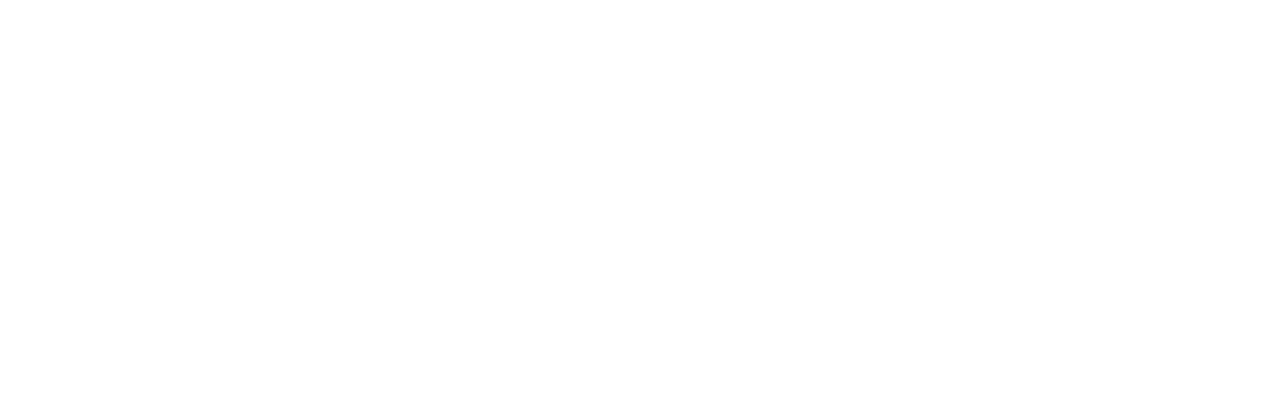
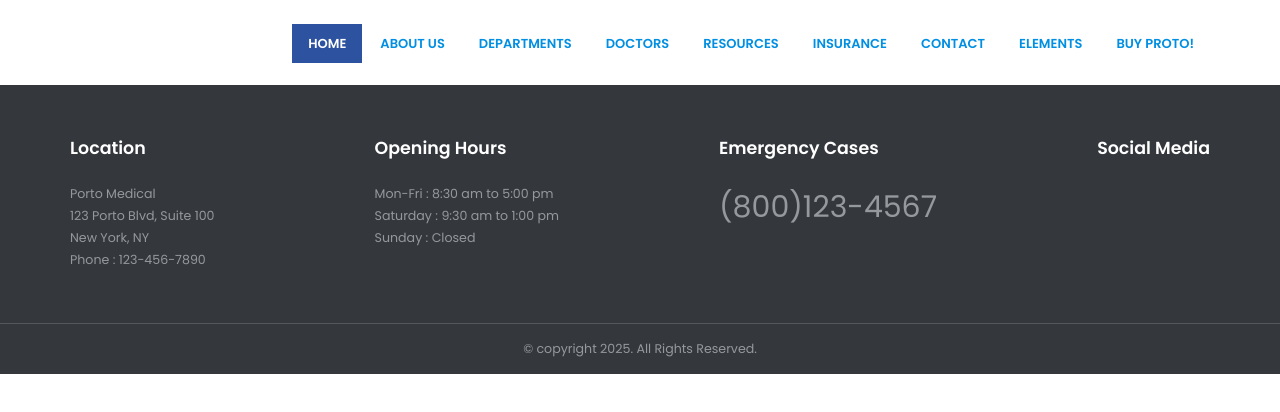
Before and after one commit to IbrahimOraby/porto-medical-template, a plain HTML site: page test.html in a window 1280 px wide. Drawn offline with Linux system fonts and the light colour scheme.

Commit message:
feat: add footer layout

```diff
--- a/sass/abstract/_variables.scss
+++ b/sass/abstract/_variables.scss
@@ -8,7 +8,12 @@ $body-color: #777777;
 
 $bg-grey: #f7f7f7;
 
+$footer-body-color: #95989c;
+
 $main-font: "Poppins", sans-serif;
 $fs-body-medium: 0.875rem;
+$fs-body-small: 0.788rem;
 $fs-title-medium: 1.875rem;
 $fs-sub-title: 1.2rem;
+
+$fs-title-footer: 1.091rem;
--- a/sass/base/_topography.scss
+++ b/sass/base/_topography.scss
@@ -4,7 +4,7 @@ body {
 	font-family: $main-font;
 }
 
-.container{
-    max-width:1140px;
-    margin: 0 auto;
+.container {
+	max-width: 1140px;
+	margin: 0 auto;
 }
--- /dev/null
+++ b/sass/layout/_footer.scss
@@ -0,0 +1,42 @@
+.footer {
+	background-color: #34383d;
+
+	.container {
+		display: flex;
+		flex-direction: row;
+        flex-wrap: wrap;
+		justify-content: space-between;
+		padding-block: 50px;
+	}
+
+	&__section {
+	}
+	&__heading {
+		color: $light-color;
+		font-weight: 600;
+		font-size: $fs-title-footer;
+		margin-bottom: 24px;
+	}
+
+	&__list {
+		list-style: none;
+		color: $footer-body-color;
+		font-size: $fs-body-small;
+		li {
+			margin-bottom: 4px;
+		}
+	}
+
+	&__emergencyinfo {
+		color: $footer-body-color;
+		font-size: $fs-title-medium;
+	}
+
+	&__copyrights {
+		border-top: 0.5px solid #53585e;
+		color: $footer-body-color;
+		font-size: $fs-body-small;
+		text-align: center;
+		padding-block: 16px;
+	}
+}
--- a/sass/main.scss
+++ b/sass/main.scss
@@ -9,6 +9,7 @@
 
 //layout
 @import "./layout/navbar";
+@import "./layout/footer";
 
 //components
 @import "./components/btns";
--- a/test.html
+++ b/test.html
@@ -33,7 +33,7 @@
 
 		<!--1 navbar layout -->
 
-		<!-- <nav class="navbar">
+		<nav class="navbar">
 			<div class="container">
 				<div class="navbar__logo">
 					<a href="#"><img src="./assets/images/logo-medical.png" alt="" /></a>
@@ -51,7 +51,7 @@
 				</ul>
 			</div>
 		</nav>
-		<div class="dd">
+		<!-- <div class="dd">
 			<div class="container">
 				<p>
 					Lorem ipsum dolor sit amet consectetur, adipisicing elit. Repellat
@@ -69,5 +69,40 @@
 			</div>
 		</div> -->
 		<!-- ====================================  -->
+
+		<!--2 footer layout -->
+		<footer class="footer">
+			<div class="container">
+				<div class="footer__section">
+					<h2 class="footer__heading">Location</h2>
+					<ul class="footer__list">
+						<li>Porto Medical</li>
+						<li>123 Porto Blvd, Suite 100</li>
+						<li>New York, NY</li>
+						<li>Phone : 123-456-7890</li>
+					</ul>
+				</div>
+				<div class="footer__section">
+					<h2 class="footer__heading">Opening Hours</h2>
+					<ul class="footer__list">
+						<li><span>Mon-Fri</span> : 8:30 am to 5:00 pm</li>
+						<li><span>Saturday</span> : 9:30 am to 1:00 pm</li>
+						<li><span>Sunday</span> : Closed</li>
+					</ul>
+				</div>
+				<div class="footer__section">
+					<h2 class="footer__heading">Emergency Cases</h2>
+					<p class="footer__emergencyinfo">(800)123-4567</p>
+				</div>
+				<div class="footer__section">
+					<h2 class="footer__heading">Social Media</h2>
+				</div>
+			</div>
+			<div class="footer__copyrights">
+				<p>© copyright 2025. All Rights Reserved.</p>
+			</div>
+		</footer>
+
+		<!-- ====================================  -->
 	</body>
 </html>
```
Also changed, not shown: sass/main.css, 1 other file.
